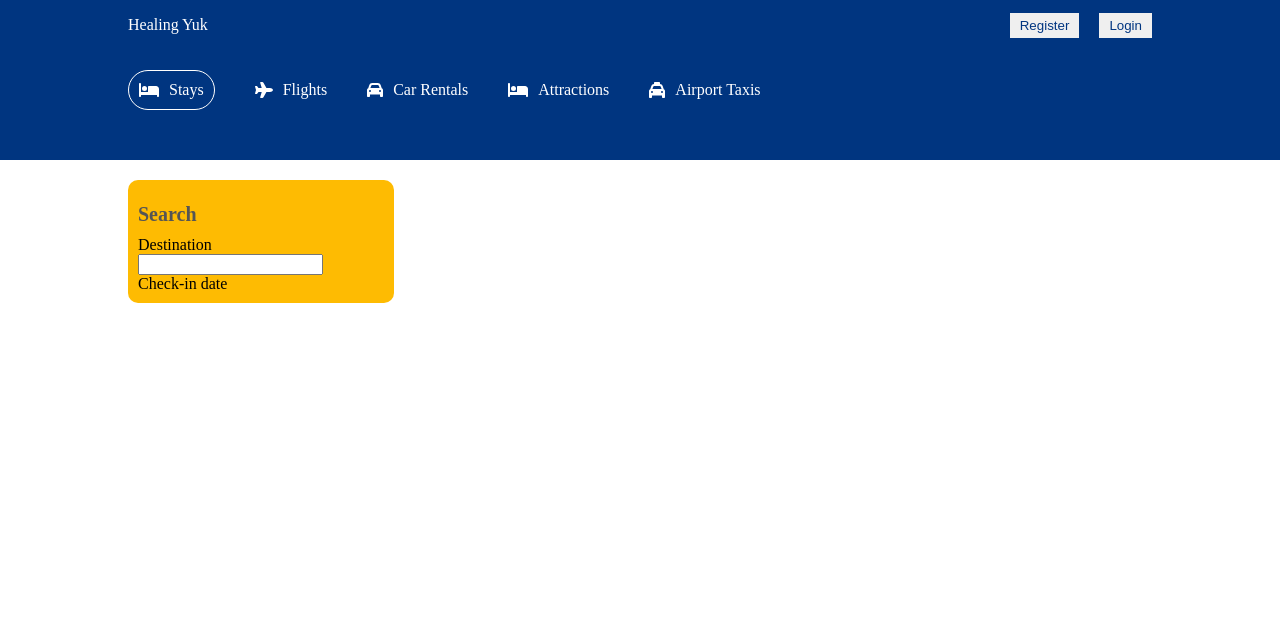
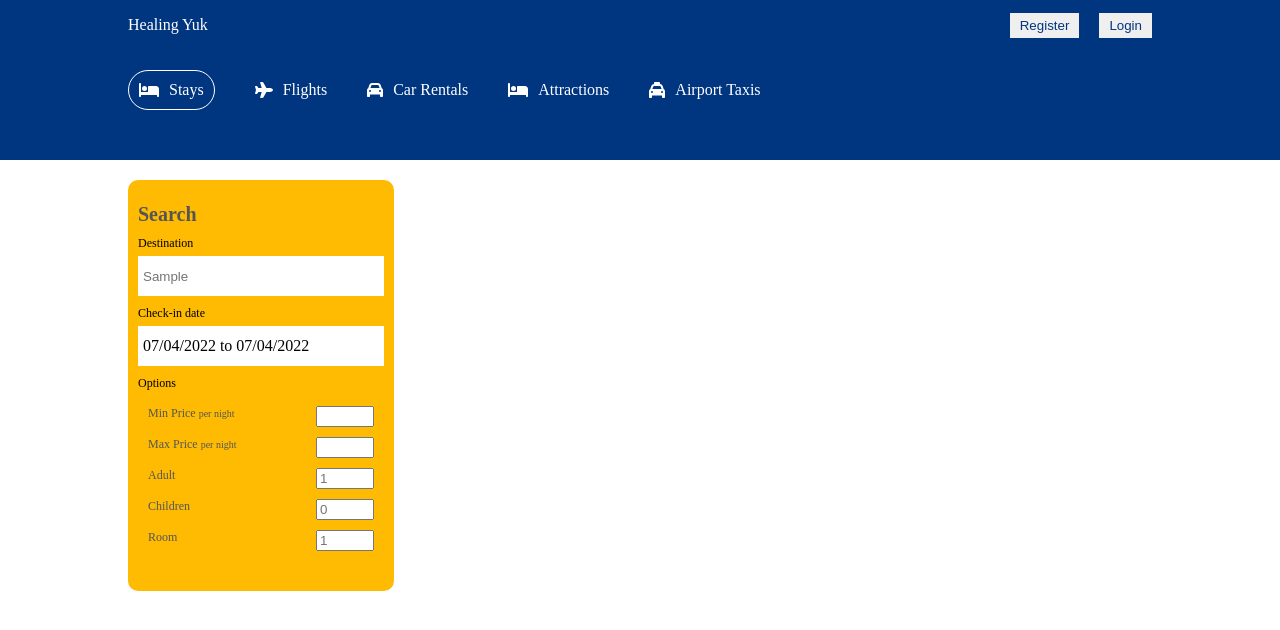
Before and after one commit to elroypedrokameo/healing-yuk, a React (Create React App) app in the folder frontend/: page / in a window 1280 px wide. Both pictures are taken after typing "Sample" into the empty fields and a click on the button "Search". Shown: the top 630 px of the page. Built offline with nearby package versions, Linux system fonts and the light colour scheme.

Commit message:
feat: list hotel search

```diff
--- a/frontend/public/index.html
+++ b/frontend/public/index.html
@@ -24,7 +24,7 @@
       work correctly both with client-side routing and a non-root public URL.
       Learn how to configure a non-root public URL by running `npm run build`.
     -->
-    <title>React App</title>
+    <title>Healing Yuk</title>
   </head>
   <body>
     <noscript>You need to enable JavaScript to run this app.</noscript>
--- a/frontend/src/components/header/Header.jsx
+++ b/frontend/src/components/header/Header.jsx
@@ -92,6 +92,7 @@ const Header = ({ type }) => {
               moveRangeOnFirstSelection={false}
               ranges={date}
               className="date"
+              minDate={new Date()}
             />}
           </div>
           <div className="headerSearchItem">
--- a/frontend/src/pages/list/List.jsx
+++ b/frontend/src/pages/list/List.jsx
@@ -3,12 +3,17 @@ import Header from '../../components/header/Header'
 import Navbar from '../../components/navbar/Navbar'
 import { useLocation } from "react-router-dom"
 import { useState } from "react"
+import { format } from "date-fns"
+import { DateRange } from "react-date-range"
 
 const List = () => {
 
   const location = useLocation()
 
   const [destination, setDestination] = useState(location.state.destination)
+  const [date, setDate] = useState(location.state.date)
+  const [openDate, setOpenDate] = useState(false)
+  const [options, setOptions] = useState(location.state.options)
 
   return (
     <>
@@ -20,11 +25,54 @@ const List = () => {
             <h1 className="lsTitle">Search</h1>
             <div className="lsItem">
               <label htmlFor="">Destination</label>
-              <input type="text" />
+              <input placeholder={destination} type="text" />
             </div>
             <div className="lsItem">
               <label htmlFor="">Check-in date</label>
-
+              <span onClick={() => setOpenDate(!openDate)}>
+                {`${format(date[0].startDate, "MM/dd/yyyy")} to ${format(date[0].endDate, "MM/dd/yyyy")}`}
+              </span>
+              {openDate && (
+                <DateRange
+                  onChange={(item) => setDate([item.selection])}
+                  minDate={new Date()}
+                  ranges={date}
+              />)}
+            </div>
+            <div className="lsItem">
+              <label htmlFor="">Options</label>
+              <div className="lsOptions">
+                <div className="lsOptionItem">
+                  <span className="lsOptionText">
+                    Min Price <small>per night</small>
+                  </span>
+                  <input type="number" className="lsOptionInput" />
+                </div>
+                <div className="lsOptionItem">
+                  <span className="lsOptionText">
+                    Max Price <small>per night</small>
+                  </span>
+                  <input type="number" className="lsOptionInput" />
+                </div>
+                <div className="lsOptionItem">
+                  <span className="lsOptionText">
+                    Adult
+                  </span>
+                  <input type="number" min={1} className="lsOptionInput" placeholder={options.adult} />
+                </div>
+                <div className="lsOptionItem">
+                  <span className="lsOptionText">
+                    Children
+                  </span>
+                  <input type="number" min={0} className="lsOptionInput" placeholder={options.children} />
+                </div>
+                <div className="lsOptionItem">
+                  <span className="lsOptionText">
+                    Room
+                  </span>
+                  <input type="number" min={1} className="lsOptionInput" placeholder={options.room} />
+                </div>
+              </div>
             </div>
           </div>
           <div className="listResult"></div>
--- a/frontend/src/pages/list/list.css
+++ b/frontend/src/pages/list/list.css
@@ -26,6 +26,48 @@
   color: #555;
 }
 
+.lsItem {
+  display: flex;
+  flex-direction: column;
+  gap: 5px;
+  margin-bottom: 10px;
+}
+
+.lsItem>label {
+  font-size: 12px;
+}
+
+.lsItem>input {
+  height: 30px;
+  border: none;
+  padding: 5px;
+}
+
+.lsItem>span {
+  height: 30px;
+  padding: 5px;
+  background-color: white;
+  display: flex;
+  align-items: center;
+  cursor: pointer;
+}
+
+.lsOptions {
+  padding: 10px;
+}
+
+.lsOptionItem {
+  display: flex;
+  justify-content: space-between;
+  margin-bottom: 10px;
+  color: #555;
+  font-size: 12px;
+}
+
+.lsOptionInput {
+  width: 50px;
+}
+
 .listResult {
   flex: 3;
 }
```
